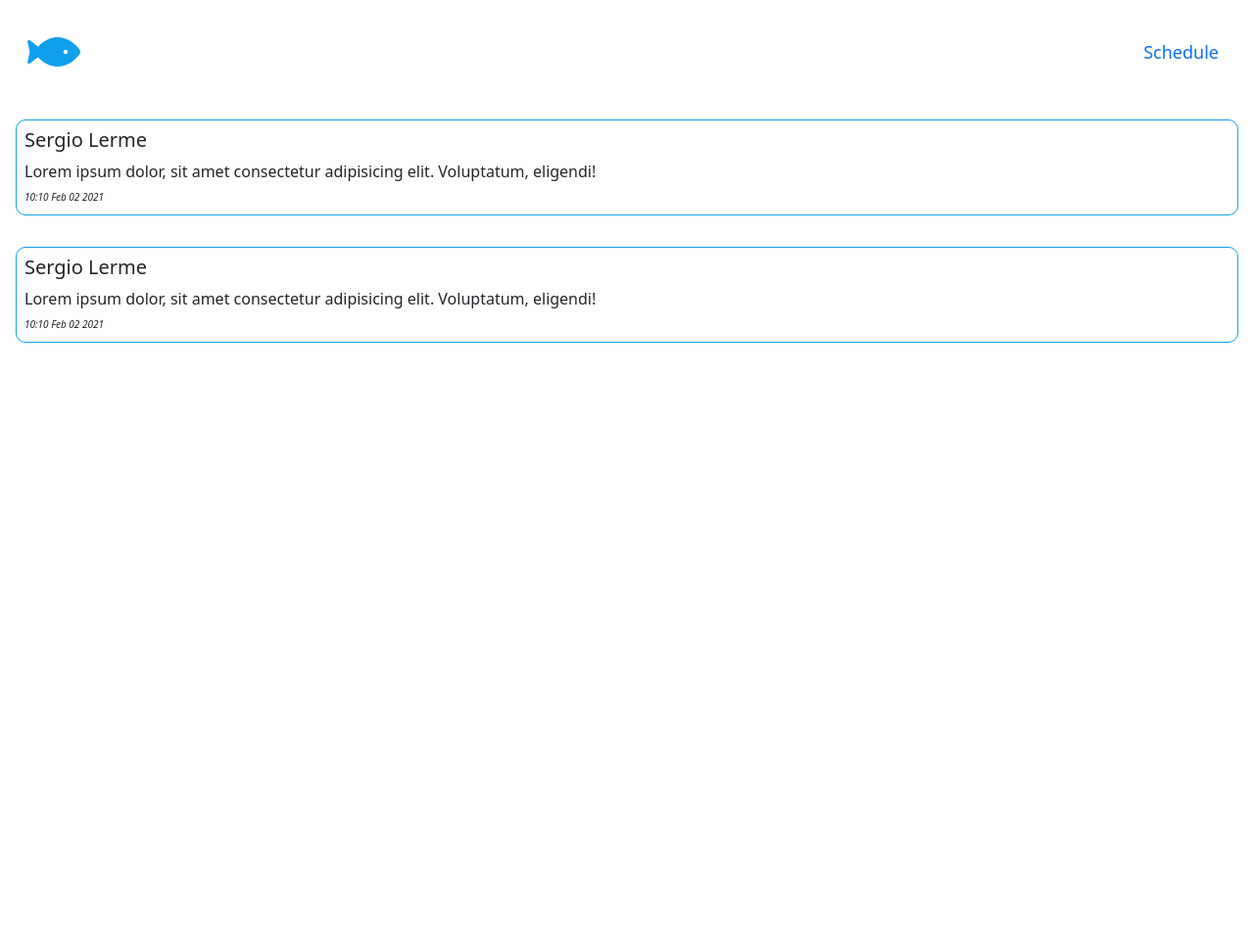
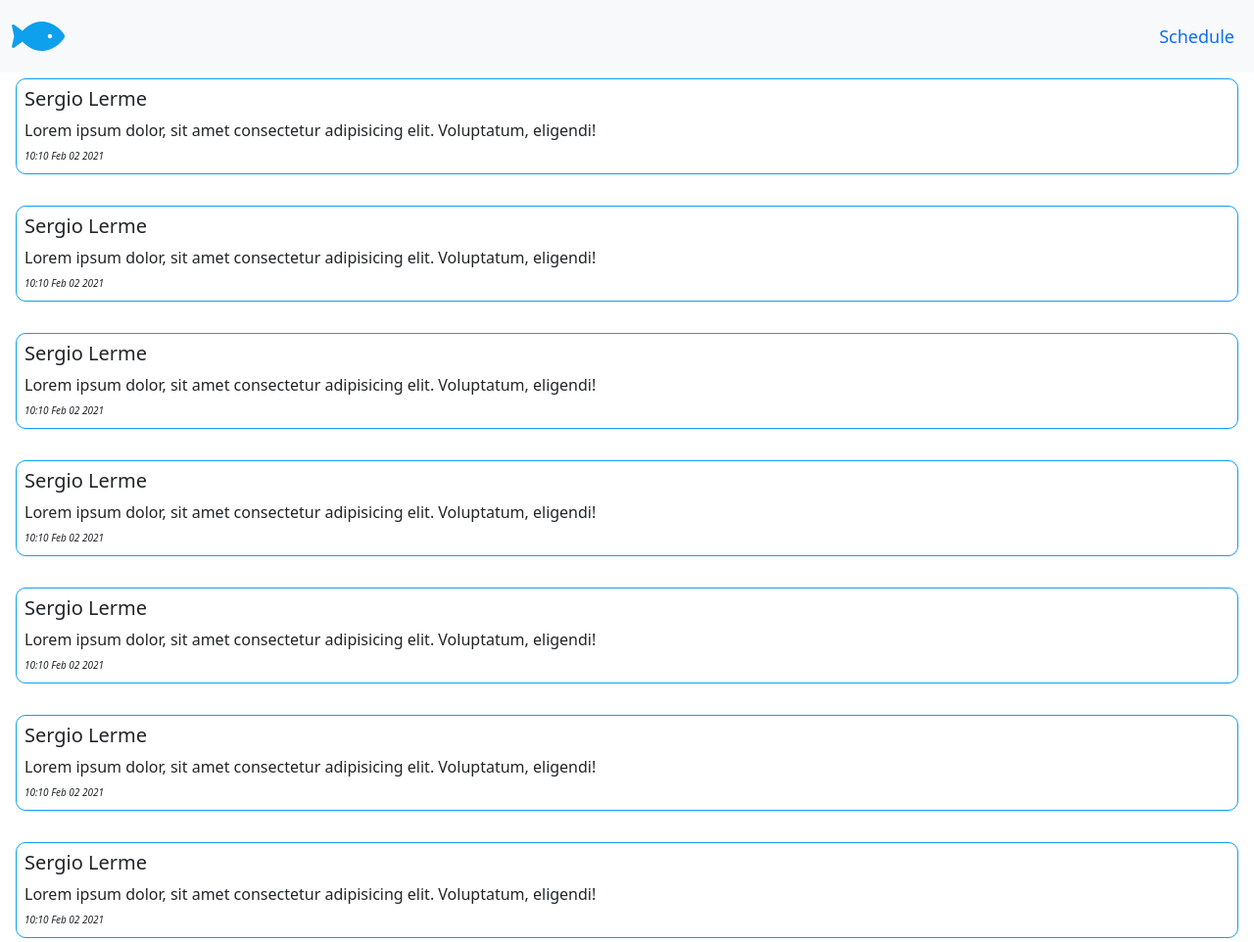
Before and after one commit to Rana0510/Website, a website: page index.html in a window 1280 px wide. Shown: the top 962 px of the page at 98% size. Before the commit the page ends 800 px from the top, so only its background shows below. Drawn offline with Linux system fonts and the light colour scheme.

Commit message:
Sticky navbar

```diff
--- a/css/style.css
+++ b/css/style.css
@@ -26,6 +26,8 @@ header .navbar-toggler:focus {
 .main {
     flex-direction: column;
     flex-wrap: wrap;
+    position: absolute;
+    top: 4rem;
 }
 
 .message {
--- a/index.html
+++ b/index.html
@@ -19,7 +19,7 @@
 <body>
     <!-- HEADER -->
     <header>
-        <nav class="navbar navbar-expand-lg">
+        <nav class="navbar fixed-top navbar-expand-lg bg-light">
             <div class="container-fluid">
                 <a class="navbar-brand fas fa-fish fa-3x" href="#"></a>
                 <button class="navbar-toggler" type="button" data-bs-toggle="collapse" data-bs-target="#navbarNav"
@@ -41,6 +41,90 @@
     <!-- Main -->
     <div class="main container-fluid d-flex flex-column p-0">
 
+        <!-- message -->
+        <section class="message">
+            <div class="card p-2">
+                <div class="card-title p-0">
+                    <h5 class="m-0">Sergio Lerme</h5>
+                </div>
+                <div class="card-body p-0">
+                    <p class="p-0 m-0">Lorem ipsum dolor, sit amet consectetur adipisicing elit. Voluptatum, eligendi!</p>
+                    <span>10:10 Feb 02 2021</span>
+                </div>
+            </div>
+        </section>
+        <!-- message -->
+        <section class="message">
+            <div class="card p-2">
+                <div class="card-title p-0">
+                    <h5 class="m-0">Sergio Lerme</h5>
+                </div>
+                <div class="card-body p-0">
+                    <p class="p-0 m-0">Lorem ipsum dolor, sit amet consectetur adipisicing elit. Voluptatum, eligendi!</p>
+                    <span>10:10 Feb 02 2021</span>
+                </div>
+            </div>
+        </section>
+        <!-- message -->
+        <section class="message">
+            <div class="card p-2">
+                <div class="card-title p-0">
+                    <h5 class="m-0">Sergio Lerme</h5>
+                </div>
+                <div class="card-body p-0">
+                    <p class="p-0 m-0">Lorem ipsum dolor, sit amet consectetur adipisicing elit. Voluptatum, eligendi!</p>
+                    <span>10:10 Feb 02 2021</span>
+                </div>
+            </div>
+        </section>
+        <!-- message -->
+        <section class="message">
+            <div class="card p-2">
+                <div class="card-title p-0">
+                    <h5 class="m-0">Sergio Lerme</h5>
+                </div>
+                <div class="card-body p-0">
+                    <p class="p-0 m-0">Lorem ipsum dolor, sit amet consectetur adipisicing elit. Voluptatum, eligendi!</p>
+                    <span>10:10 Feb 02 2021</span>
+                </div>
+            </div>
+        </section>
+        <!-- message -->
+        <section class="message">
+            <div class="card p-2">
+                <div class="card-title p-0">
+                    <h5 class="m-0">Sergio Lerme</h5>
+                </div>
+                <div class="card-body p-0">
+                    <p class="p-0 m-0">Lorem ipsum dolor, sit amet consectetur adipisicing elit. Voluptatum, eligendi!</p>
+                    <span>10:10 Feb 02 2021</span>
+                </div>
+            </div>
+        </section>
+        <!-- message -->
+        <section class="message">
+            <div class="card p-2">
+                <div class="card-title p-0">
+                    <h5 class="m-0">Sergio Lerme</h5>
+                </div>
+                <div class="card-body p-0">
+                    <p class="p-0 m-0">Lorem ipsum dolor, sit amet consectetur adipisicing elit. Voluptatum, eligendi!</p>
+                    <span>10:10 Feb 02 2021</span>
+                </div>
+            </div>
+        </section>
+        <!-- message -->
+        <section class="message">
+            <div class="card p-2">
+                <div class="card-title p-0">
+                    <h5 class="m-0">Sergio Lerme</h5>
+                </div>
+                <div class="card-body p-0">
+                    <p class="p-0 m-0">Lorem ipsum dolor, sit amet consectetur adipisicing elit. Voluptatum, eligendi!</p>
+                    <span>10:10 Feb 02 2021</span>
+                </div>
+            </div>
+        </section>
         <!-- message -->
         <section class="message">
             <div class="card p-2">
```
